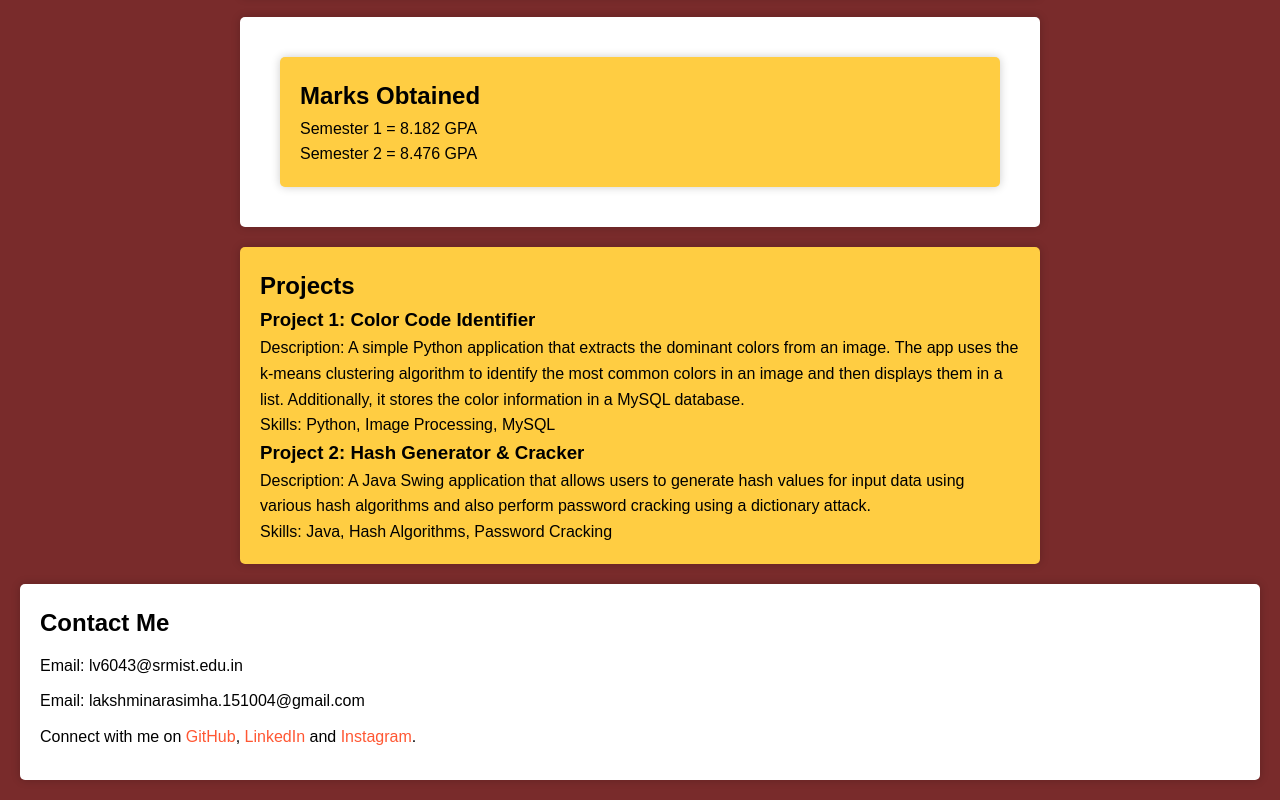
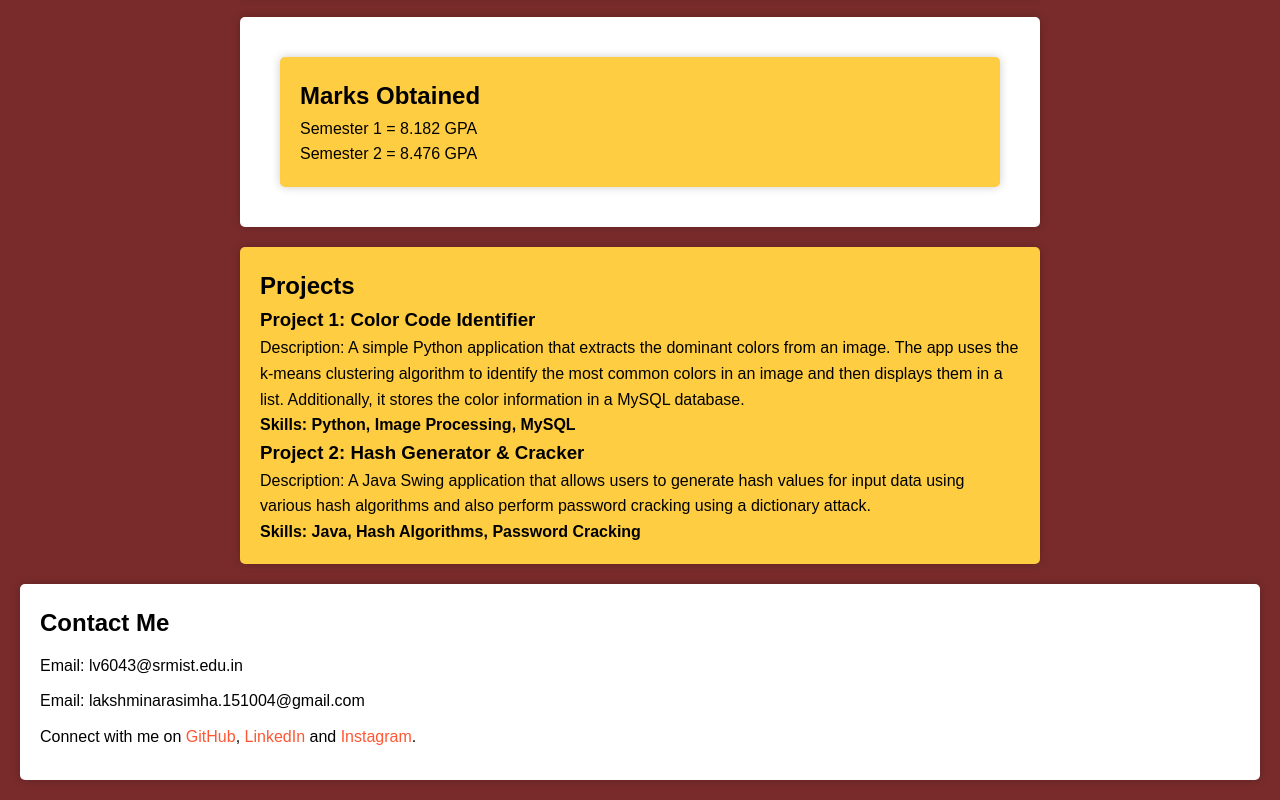
Before and after one commit to Lucivln/portfolio2, a plain HTML site: page index.html in a window 1280 px wide. Shown: the part 2187-2987 px from the top of the page. Drawn offline with Linux system fonts and the light colour scheme.

Commit message:
Update index.html

```diff
--- a/index.html
+++ b/index.html
@@ -85,12 +85,12 @@
             <p>
                 Description: A simple Python application that extracts the dominant colors from an image. The app uses the k-means clustering algorithm to identify the most common colors in an image and then displays them in a list. Additionally, it stores the color information in a MySQL database.
             </p>
-            <p>Skills: Python, Image Processing, MySQL</p>
+            <h4>Skills: Python, Image Processing, MySQL</h4>
             <h3>Project 2: Hash Generator & Cracker</h3>
             <p>
                 Description: A Java Swing application that allows users to generate hash values for input data using various hash algorithms and also perform password cracking using a dictionary attack.
             </p>
-            <p>Skills: Java, Hash Algorithms, Password Cracking</p>
+            <h4>Skills: Java, Hash Algorithms, Password Cracking</h4>
         </div>
     </section>
 
```
